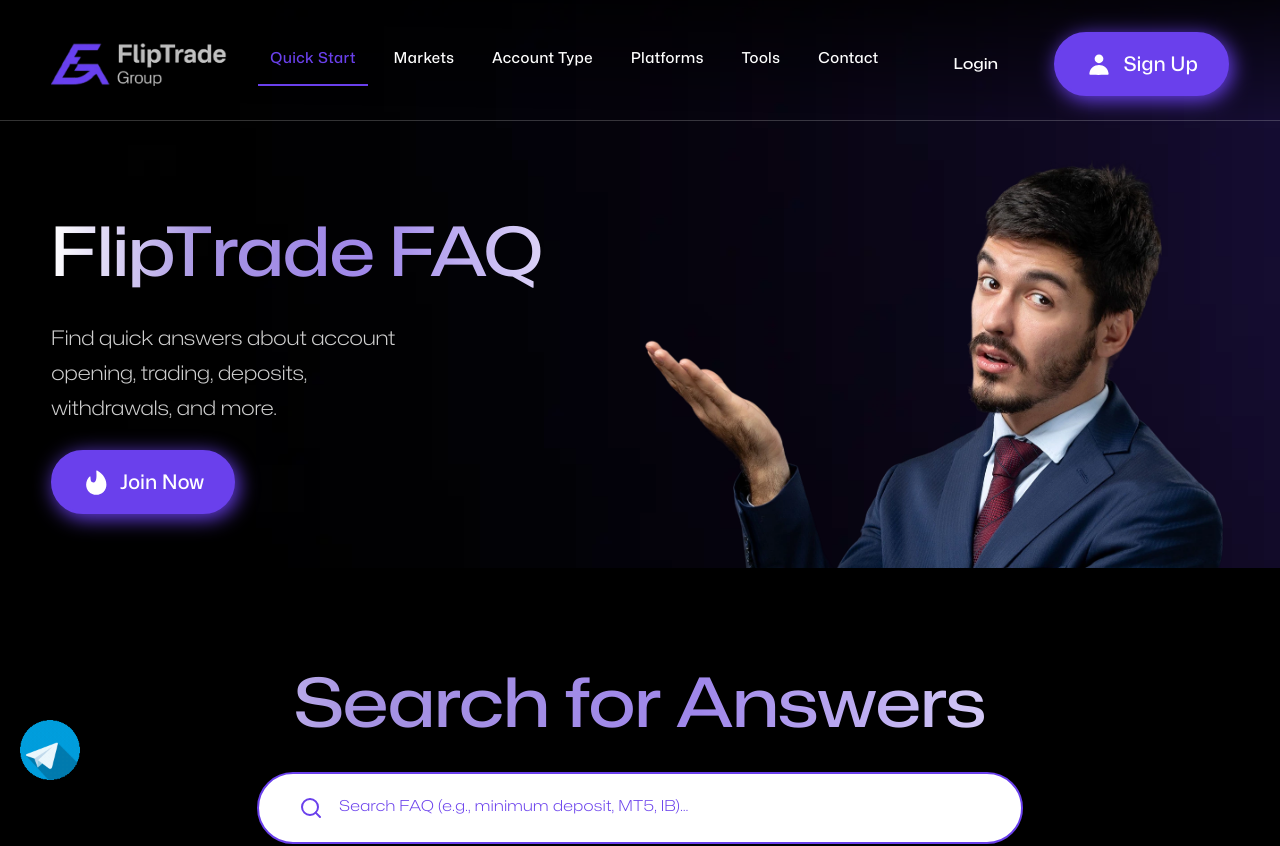
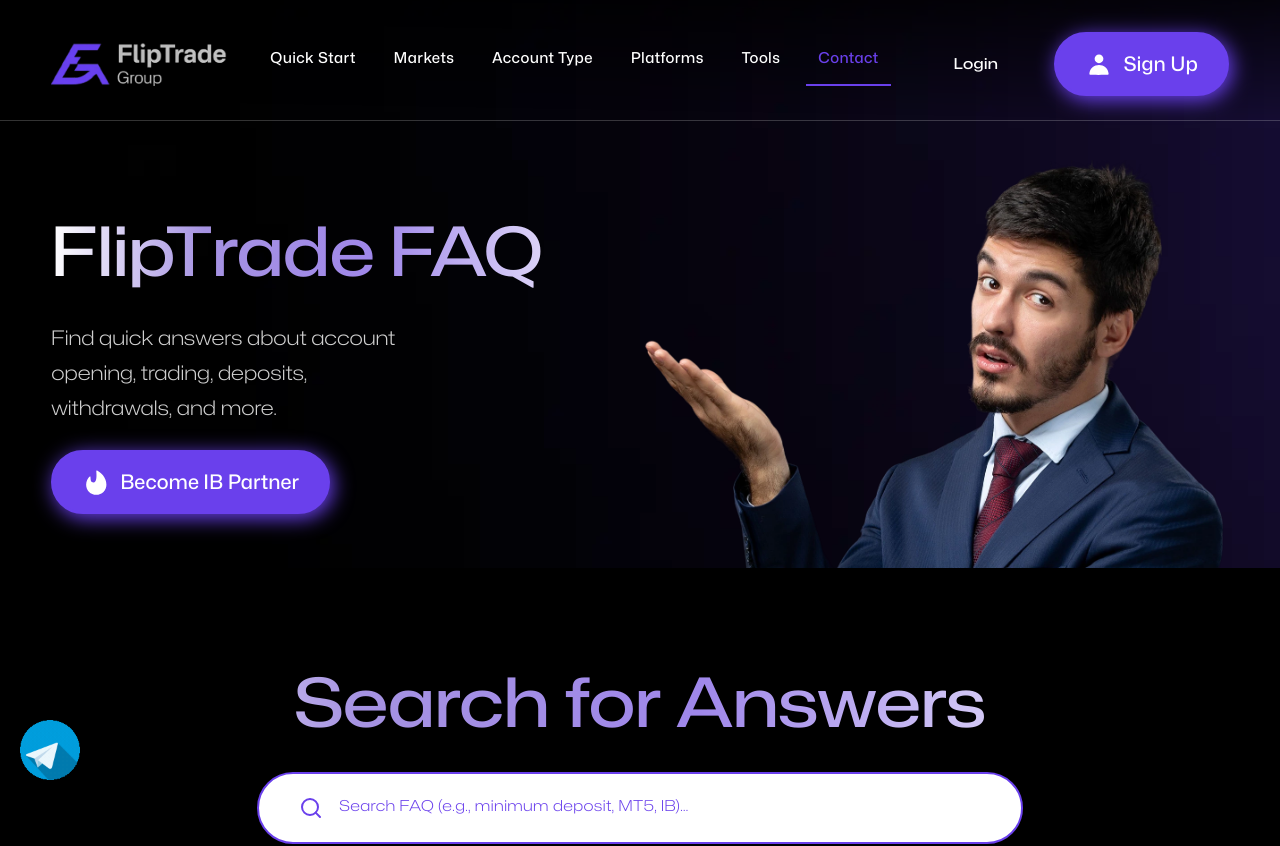
Before and after one commit to fliptradevercelcom-ship-it/Flip-Trader, a Next.js app: page /faq in a window 1280 px wide. Shown: the top 846 px of the page. Built offline with nearby package versions, Linux system fonts and the light colour scheme.

Commit message:
new changes implemented successfully

```diff
--- a/src/app/Components/Pagecomponents/Contestleaderboard.jsx
+++ b/src/app/Components/Pagecomponents/Contestleaderboard.jsx
@@ -29,8 +29,8 @@
             height={500}
           />
 
-          <div className="absolute bottom-0 h-[85%] flex items-center w-[57%] 2xl:w-[50%]">
-            <div className="relative top-[-2%] left-[6%] xl:left-[5%] 2xl:left-[10%]">
+          <div className="absolute bottom-0 h-[85%] flex items-center w-[57%] lg:w-[60%] xl:w-[57%] 2xl:w-[50%]">
+            <div className="relative top-[-2%] left-[4%] lg:left-[3%] xl:left-[1%] 2xl:left-[10%] pl-2 lg:pl-4">
               <Title
                 title={`Win up to $10,000 <br/>  in free <span class='text-primary'> weekly <br/> contests. </span>`}
                 color="text-black"
--- a/src/app/Components/Pagecomponents/Faqbanner.jsx
+++ b/src/app/Components/Pagecomponents/Faqbanner.jsx
@@ -26,7 +26,7 @@
               href={"https://client.fliptradegroup.com/trader/registration"}
             >
               <Button
-                btn_name="Join Now"
+                btn_name="Become IB Partner"
                 border_color="border-primary"
                 btn_bg={"bg-primary"}
                 shadow={true}
--- a/src/app/Components/Pagecomponents/Grapbanner.jsx
+++ b/src/app/Components/Pagecomponents/Grapbanner.jsx
@@ -44,7 +44,7 @@
                     }
                   >
                     <Button
-                      btn_name={`Join Now`}
+                      btn_name={`Become IB Partner`}
                       btn_bg="bg-primary"
                       text_color="text-white"
                       border_color="border-transparent"
@@ -117,7 +117,7 @@
                       }
                     >
                       <Button
-                        btn_name={`Join Now`}
+                        btn_name={`Become IB Partner`}
                         btn_bg="bg-primary"
                         text_color="text-white"
                         border_color="border-transparent"
@@ -161,7 +161,7 @@
                           }
                         >
                           <Button
-                            btn_name={`Join Now`}
+                            btn_name={`Become IB Partner`}
                             btn_bg="bg-primary"
                             text_color="text-white"
                             border_color="border-transparent"
--- a/src/app/Components/Pagecomponents/Ibpartnerbanner.jsx
+++ b/src/app/Components/Pagecomponents/Ibpartnerbanner.jsx
@@ -29,7 +29,7 @@
               href={"https://client.fliptradegroup.com/trader/registration"}
             >
               <Button
-                btn_name="Join Now"
+                btn_name="Become IB Partner"
                 border_color="border-primary"
                 btn_bg={"bg-primary"}
                 shadow={true}
--- a/src/app/Components/Pagecomponents/Ibwhy.jsx
+++ b/src/app/Components/Pagecomponents/Ibwhy.jsx
@@ -101,7 +101,7 @@
               href={"https://client.fliptradegroup.com/trader/registration"}
             >
               <Button
-                btn_name="Join Now"
+                btn_name="Become IB Partner"
                 border_color="border-primary"
                 btn_bg={"bg-primary"}
                 shadow={true}
--- a/src/app/Components/Pagecomponents/Worldbroker.jsx
+++ b/src/app/Components/Pagecomponents/Worldbroker.jsx
@@ -10,7 +10,7 @@
 
 function Worldbroker() {
   return (
-    <div className="bg-theme pt-12 md:pt-18 lg:pt-24 pb-12 md:pb-18">
+    <div className="bg-theme pt-12 md:pt-18 lg:pt-24 pb-12 md:pb-4">
       <div
         className="inn_container  bg-no-repeat bg-center bg-cover min-h-[600px] sm:min-h-[500px] md:min-h-[660px] md:rounded-4xl relative"
         style={{ backgroundImage: `url(${Worldbrokerbg.src})` }}
--- a/src/app/Components/Uiux/Fotter.jsx
+++ b/src/app/Components/Uiux/Fotter.jsx
@@ -11,7 +11,15 @@
 import Worldbroker from "../Pagecomponents/Worldbroker";
 import telegram from "../../../../public/icons/telegram.svg";
 import twitter from "../../../../public/icons/twitter.svg";
+
 const footerdata = {
+  policydata: [
+    { pagelink: "/privacy-policy", pagename: "Privacy Policy" },
+    { pagelink: "/aml-&-ctf-policy", pagename: "AML & CTF Policy" },
+    { pagelink: "/refund-&-withdrawal", pagename: "Refund & Withdrawal" },
+    { pagelink: "/risk-warning", pagename: "Risk Warning" },
+    { pagelink: "/terms-and-conditions", pagename: "Terms & Conditions" },
+  ],
   linkingdata: [
     {
       title: "Company",
@@ -19,18 +27,18 @@
         // { pagelink: "/about-us", pagename: "About Us" },
         { pagelink: "/why-fliptrade", pagename: "Why FlipTrade" },
         { pagelink: "/contact-us", pagename: "Contact Us" },
-        { pagelink: "/privacy-policy", pagename: "Privacy Policy" },
+        // { pagelink: "/privacy-policy", pagename: "Privacy Policy" },
         { pagelink: "/faq", pagename: "FAQs" },
-        { pagelink: "/aml-&-ctf-policy", pagename: "AML & CTF Policy" },
+        // { pagelink: "/aml-&-ctf-policy", pagename: "AML & CTF Policy" },
         {
           pagelink: "/complaint-handling-procedures",
-          pagename: "Complaint Handling Procedures"
+          pagename: "Complaint Handling Procedures",
         },
         { pagelink: "/cookies", pagename: "Cookies" },
-        { pagelink: "/refund-&-withdrawal", pagename: "Refund & Withdrawal" },
-        { pagelink: "/risk-warning", pagename: "Risk Warning" },
-        { pagelink: "/terms-and-conditions", pagename: "Terms & Conditions" }
-      ]
+        // { pagelink: "/refund-&-withdrawal", pagename: "Refund & Withdrawal" },
+        // { pagelink: "/risk-warning", pagename: "Risk Warning" },
+        // { pagelink: "/terms-and-conditions", pagename: "Terms & Conditions" }
+      ],
     },
     {
       title: "Markets",
@@ -40,8 +48,8 @@
         { pagelink: "/commodities", pagename: "Commodities" },
         { pagelink: "/cryptocurrency", pagename: "Crypto Currency" },
         { pagelink: "/metals", pagename: "Metals" },
-        { pagelink: "/stocks", pagename: "Stocks" }
-      ]
+        { pagelink: "/stocks", pagename: "Stocks" },
+      ],
     },
     {
       title: "Accounts",
@@ -50,15 +58,15 @@
         { pagelink: "/standard-account", pagename: "Standard Account" },
         { pagelink: "/classic-account", pagename: "Classic Account" },
         { pagelink: "/enc-account", pagename: "ECN Account" },
-        { pagelink: "/professional-account", pagename: "Professional Account" }
-      ]
+        { pagelink: "/professional-account", pagename: "Professional Account" },
+      ],
     },
     {
       title: "Tools",
       pagelinks: [
         { pagelink: "/economic-calendar", pagename: "Economic Calendar" },
-        { pagelink: "/pip-calculator", pagename: "Pip Calculator" }
-      ]
+        { pagelink: "/pip-calculator", pagename: "Pip Calculator" },
+      ],
     },
     {
       title: "Platforms",
@@ -68,50 +76,50 @@
         // { pagelink: "/pip-calculator", pagename: "Mobile App" },
         {
           pagelink: "/social-&-copy-trading",
-          pagename: "Social & Copy Trading"
-        }
-      ]
-    }
+          pagename: "Social & Copy Trading",
+        },
+      ],
+    },
   ],
   carddata: [
     {
       title: "Head Quarter",
       discription:
         "Giorgi Leonid Ze Street, Tbilisi 0105, <br/> Georgia Office 38.",
-      link: false
+      link: false,
     },
     {
       title: "Registered Address",
       discription:
         "Ground Floor, The Sotheby <br/> Building, Rodney  Village, Rodney <br/> Bay, Saint Lucia",
-      link: false
+      link: false,
     },
     {
       title: "Registration No.",
       discription: "2025-00621",
-      link: false
+      link: false,
     },
     {
       title: "Contact No.",
       discription: "+41 2650 06818",
-      link: "tel:+41265006818"
+      link: "tel:+41265006818",
     },
     {
       title: "Email",
       discription: "support@fliptradegroup.com",
-      link: "mailto:support@fliptradegroup.com"
-    }
+      link: "mailto:support@fliptradegroup.com",
+    },
   ],
   social_links: [
     {
       alt: "Facebook",
       pagelink: "https://www.facebook.com/profile.php?id=61580314210503",
-      icon: facebookicon
+      icon: facebookicon,
     },
     {
       alt: "Instagram",
       pagelink: "https://www.instagram.com/fliptradegroup/",
-      icon: Instaicon
+      icon: Instaicon,
     },
     // {
     //   alt: "Twitter",
@@ -121,14 +129,14 @@
     {
       alt: "You Tube",
       pagelink: "https://www.youtube.com/@fliptradegroup",
-      icon: youtue
+      icon: youtue,
     },
     {
       alt: "Telegram",
       pagelink: "https://t.me/fliptradegroup",
-      icon: telegram
-    }
-  ]
+      icon: telegram,
+    },
+  ],
 };
 const Fotter = () => {
   return (
@@ -136,6 +144,41 @@
       <Worldbroker />
       <div className="bg-theme pb-18">
         <div className="inn_container">
+          <div className="hidden md:grid grid-cols-1 md:grid-cols-2 lg:grid-cols-3 xl:grid-cols-5 bg-primary py-8 md:py-12 my-[2em]">
+            {footerdata.carddata.map((data, index) => (
+              <div
+                className={`font_secondary  ${
+                  index === 4
+                    ? null
+                    : " md:border-r-[3px] border-dashed md:border-[#C5C6FF80]"
+                }`}
+                key={index}
+              >
+                <div className="w-auto xl:w-max md:m-auto pt-3 md:px-2">
+                  <p className="text-lg 2xl:text-2xl font-semibold w-max text-white">
+                    {data.title}
+                  </p>
+                  {data.link !== false ? (
+                    <Link href={data.link}>
+                      <p
+                        className="text-[15px] md:text-[13px] 2xl:text-base pt-1 md:pt-3 2xl:pt-4 font-light hover:underline text-white leading-6"
+                        dangerouslySetInnerHTML={{
+                          __html: data.discription,
+                        }}
+                      />
+                    </Link>
+                  ) : (
+                    <p
+                      className="text-[15px] md:text-[13px] 2xl:text-base pt-1 md:pt-3 2xl:pt-4 font-light  text-white leading-6 max-w-[90%] lg:max-w-max"
+                      dangerouslySetInnerHTML={{
+                        __html: data.discription,
+                      }}
+                    />
+                  )}
+                </div>
+              </div>
+            ))}
+          </div>
           <div className="max-w-[1660px] m-auto">
             <div className="grid grid-cols-1 lg:grid-cols-2 py-8 lg:py-12 border-[0.5px] gap-y-5 lg:gap-y-0 border-[#ffffff2e] border-b-0 px-[3%] rounded-tl-[30px] md:rounded-tl-[56px] rounded-tr-[30px] md:rounded-tr-[56px]">
               <div>
@@ -164,26 +207,37 @@
             </div>
             <div className="border-[0.5px] border-[#ffffff2e] rounded-bl-[30px] md:rounded-bl-[56px] rounded-br-[30px] md:rounded-br-[56px]">
               <div className="grid  grid-cols-2 md:grid-cols-3 lg:grid-cols-4 xl:grid-cols-5 border-b-[0.5px] border-[#ffffff2e]">
-                {footerdata.linkingdata.map((data, index) =>
+                {footerdata.linkingdata.map((data, index) => (
                   <div
-                    className={`pt-4 md:pt-8 xl:pt-12 pb-4 md:pb-12 xl:pb-16 ${index ===
-                      4
-                      ? null
-                      : "border-r-[0.5px] border-[#ffffff2e]"}`}
+                    className={`pt-4 md:pt-8 xl:pt-12 pb-4 md:pb-12 xl:pb-16 ${
+                      index === 4 ? null : "border-r-[0.5px] border-[#ffffff2e]"
+                    }`}
                     key={index}
                   >
                     <Fotterlinks title={data.title} linklist={data.pagelinks} />
                   </div>
-                )}
+                ))}
               </div>
-
+              <div className="grid grid-cols-1 md:grid-cols-2 lg:grid-cols-3 xl:grid-cols-5 bg-primary py-4 md:py-6 lg:py-8 xl:py-10 2xl:py-12 gap-3 md:gap-4 lg:gap-4 xl:gap-6 px-4 md:px-6 lg:px-8 xl:px-12">
+                {footerdata.policydata.map((data, index) => (
+                  <div key={index} className="flex items-center justify-center">
+                    <Link href={data.pagelink} className="w-full">
+                      <p className="text-[14px] md:text-lg 2xl:text-xl font-light text-white hover:underline">
+                        {data.pagename}
+                      </p>
+                    </Link>
+                  </div>
+                ))}
+              </div>
               <div className="grid  grid-cols-2 md:grid-cols-3 lg:grid-cols-4  border-b-[0.5px] border-[#ffffff2e]">
-                {footerdata.social_links.map((data, index) =>
+                {footerdata.social_links.map((data, index) => (
                   <div
                     key={index}
-                    className={`${index === 4
-                      ? null
-                      : "border-r-[0.5px] border-t-[0.5px] border-[#ffffff2e]"}`}
+                    className={`${
+                      index === 4
+                        ? null
+                        : "border-r-[0.5px] border-t-[0.5px] border-[#ffffff2e]"
+                    }`}
                   >
                     <Link href={data.pagelink} target="_blank">
                       <div
@@ -204,76 +258,48 @@
                       </div>
                     </Link>
                   </div>
-                )}
-              </div>
-              <div className="hidden md:grid grid-cols-1 md:grid-cols-2 lg:grid-cols-3 xl:grid-cols-5 bg-primary py-8 md:py-12">
-                {footerdata.carddata.map((data, index) =>
-                  <div
-                    className={`font_secondary  ${index === 4
-                      ? null
-                      : " md:border-r-[3px] border-dashed md:border-[#C5C6FF80]"}`}
-                    key={index}
-                  >
-                    <div className="w-auto xl:w-max md:m-auto pt-3 md:px-2">
-                      <p className="text-lg 2xl:text-2xl font-semibold w-max text-white">
-                        {data.title}
-                      </p>
-                      {data.link !== false
-                        ? <Link href={data.link}>
-                          <p
-                            className="text-[15px] md:text-[13px] 2xl:text-base pt-1 md:pt-3 2xl:pt-4 font-light hover:underline text-white leading-6"
-                            dangerouslySetInnerHTML={{
-                              __html: data.discription
-                            }}
-                          />
-                        </Link>
-                        : <p
-                          className="text-[15px] md:text-[13px] 2xl:text-base pt-1 md:pt-3 2xl:pt-4 font-light  text-white leading-6 max-w-[90%] lg:max-w-max"
-                          dangerouslySetInnerHTML={{
-                            __html: data.discription
-                          }}
-                        />}
-                    </div>
-                  </div>
-                )}
+                ))}
               </div>
               <div
                 className="grid md:hidden grid-cols-1 bg-no-repeat bg-center md:grid-cols-2 lg:grid-cols-3 xl:grid-cols-5 bg-cover md:p-12 "
                 style={{ backgroundImage: `url(${fottercardph.src})` }}
               >
                 <div className="p-6">
-                  {footerdata.carddata.map((data, index) =>
+                  {footerdata.carddata.map((data, index) => (
                     <div
-                      className={`font_secondary ${index === 4
-                        ? null
-                        : " md:border-r-[3px] border-dashed md:border-[#C5C6FF80]"}`}
+                      className={`font_secondary ${
+                        index === 4
+                          ? null
+                          : " md:border-r-[3px] border-dashed md:border-[#C5C6FF80]"
+                      }`}
                       key={index}
                     >
                       <div className="w-auto xl:w-max md:m-auto pt-3 md:px-2">
                         <p className="text-lg 2xl:text-2xl font-semibold w-max text-white">
                           {data.title}
                         </p>
-                        {data.link !== false
-                          ? <Link href={data.link}>
+                        {data.link !== false ? (
+                          <Link href={data.link}>
                             <p
                               className="text-[15px] md:text-[13px] 2xl:text-base pt-1 md:pt-3 2xl:pt-4 font-light text-white leading-6 hover:underline"
                               dangerouslySetInnerHTML={{
-                                __html: data.discription
+                                __html: data.discription,
                               }}
                             />
                           </Link>
-                          : <p
+                        ) : (
+                          <p
                             className="text-[15px] md:text-[13px] 2xl:text-base pt-1 md:pt-3 2xl:pt-4 font-light text-white leading-6 max-w-[90%] lg:max-w-max"
                             dangerouslySetInnerHTML={{
-                              __html: data.discription
+                              __html: data.discription,
                             }}
-                          />}
+                          />
+                        )}
                       </div>
                     </div>
-                  )}
+                  ))}
                 </div>
               </div>
-
               <div className="py-8 lg:py-12 max-w-[93%] m-auto">
                 <div className="text-base 2xl:text-lg text-[#AAAAAA] leading-[32px] 2xl:leading-[40px] font-light font_secondary">
                   <span className="text-white font-medium">
--- a/src/app/Components/Uiux/Header.jsx
+++ b/src/app/Components/Uiux/Header.jsx
@@ -20,53 +20,43 @@
     nav_name: "Quick Start",
     sections: [
       {
-        heading: "Trade",
+        heading: "Markets",
         items: [
-          { id: 8, name: "Types of Markets", link: "/" },
-          // { id: 9, name: "Trading Conditions", link: "#" },
-          { id: 10, name: "Account Types Overview", link: "/" },
-          { id: 11, name: "Risk Management Tips", link: "/" }
+          { id: "typesmarkets", name: "Forex", link: "/forex" },
+          { id: "tradingconditions", name: "Indices", link: "/indices" },
+          { id: "accounttypes", name: "Commodities", link: "/commodities" },
+          { id: "riskmanagement", name: "Metals", link: "/metals" },
+          {
+            id: "riskmanagement",
+            name: "Cryptocurrency",
+            link: "/cryptocurrency"
+          },
+          { id: "riskmanagement", name: "Stocks", link: "/stocks" }
         ]
       },
       {
-        heading: "Trading Platforms",
+        heading: "Account Type",
         items: [
-          { id: "webtrader", name: "WebTrader", link: "/web-trading" },
-          { id: "mobileapp", name: "Mobile App", link: "/" },
-          { id: "mt5", name: "MetaTrader 5 (MT5)", link: "/platform" },
-          {
-            id: "Platform Features",
-            name: "Platform Features",
-            link: "/platform"
-          }
+          { id: "typesmarkets", name: "Standard Account", link: "/standard-account" },
+          { id: "tradingconditions", name: "Classic Account", link: "/classic-account" },
+          { id: "accounttypes", name: "ECN Account", link: "/enc-account" },
+          { id: "riskmanagement", name: "Professional Account", link: "/professional-account" }
         ]
       },
       {
-        heading: "Tools & Resources",
+        heading: "Platforms",
         items: [
-          { id: "webtrader", name: "Pip Calculator", link: "/" },
-          {
-            id: "mobileapp",
-            name: "Economic Calendar",
-            link: "/economic-calendar"
-          },
-          { id: "mt5", name: "IB Partner", link: "/ib-partner" },
-          {
-            id: "Platform Features",
-            name: "Why Partner with Us",
-            link: "/ib-partner"
-          }
+          { id: "2", name: "MetaTrader 5 (MT5)", link: "/platform" },
+          { id: "tradingcondidstions", name: "WebTrader", link: "/web-trading" },
+          // { id: "accounttfdsfypes", name: "Mobile App", link: "/" },
+          { id: "riskmanafdsgement", name: "Social & Copy Trading", link: "/social-&-copy-trading" }
         ]
       },
       {
-        heading: "Quick Links",
+        heading: "Tools",
         items: [
-          { id: 1, name: "Why FlipTrade?", link: "/" },
-          // { id: 2, name: "What is Online Trading", link: "#" },
-          { id: 4, name: "How to Start Trading", link: "/" },
-          { id: 5, name: "Why Traders Choose Us", link: "/why-fliptrade" },
-          { id: 6, name: "Contact Us", link: "/contact-us" },
-          { id: 7, name: "FAQs", link: "/faq" }
+          { name: "Pip Calculator", link: "/pip-calculator" },
+          { name: "Economic Calendar", link: "/economic-calendar" }
         ]
       },
     ]
@@ -629,7 +619,7 @@
                   Where Smart Traders
                   <br /> Flip the Game.
                 </div>
-                <div className="flex flex-wrap pt-8 gap-2.5">
+                <div className="flex flex-wrap pt-8 gap-2">
                   <Link
                     href={
                       "https://client.fliptradegroup.com/trader/registration"
@@ -646,12 +636,12 @@
                   </Link>
                   <Link
                     href={
-                      "https://client.fliptradegroup.com/trader/registration"
+                      "/ib-partner"
                     }
                   >
                     <Button
                       icon={giftwhite.src}
-                      btn_name="Try Demo"
+                      btn_name="Become IB Partner"
                       btn_bg="bg-[#0000008A]"
                       text_color="text-white"
                       border_color="border-[#fff]"
```
Also changed, not shown: src/config/navScrollMap.js (+16 -16 lines).
